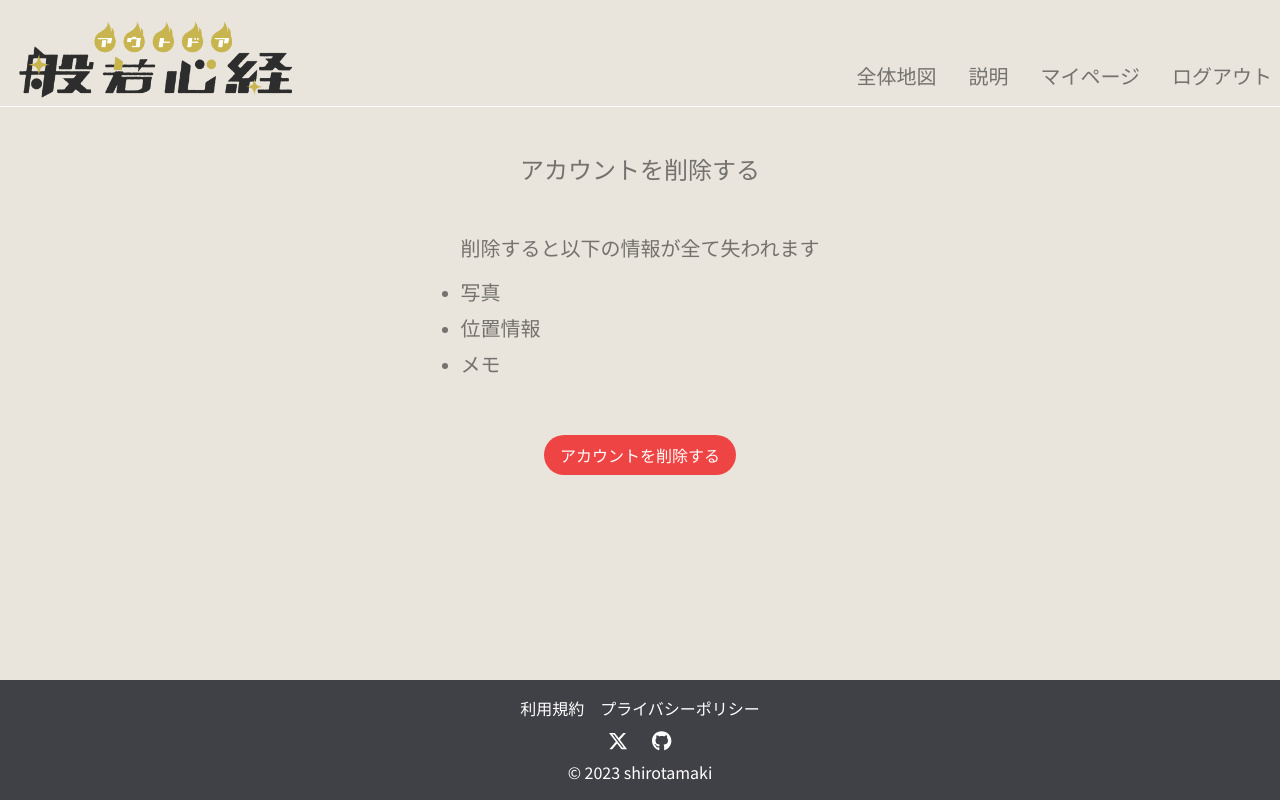
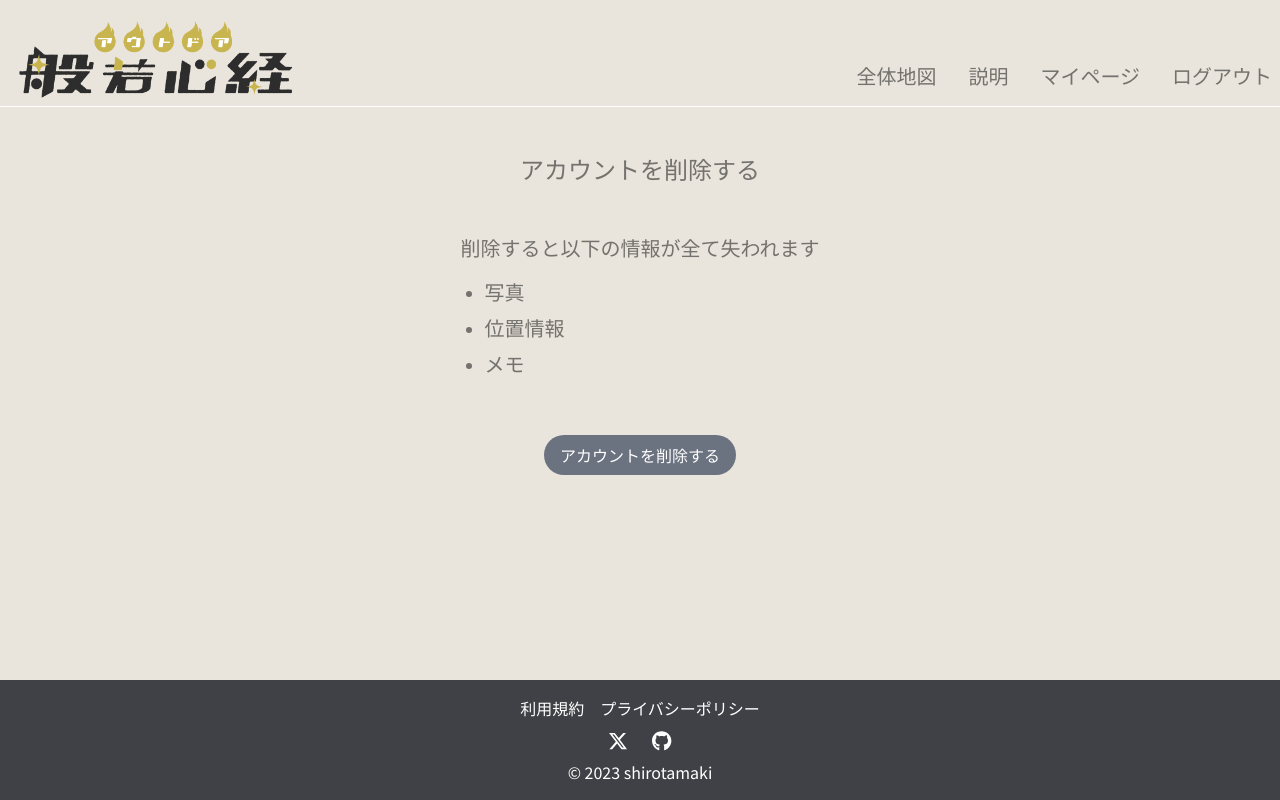
Before and after one commit to shirotamaki/outdoor-heart-sutra, a Next.js app in the folder frontend/: page /delete-account in a window 1280 px wide. Built offline with nearby package versions, Linux system fonts and the light colour scheme; no server answers; sample sign-in values are in the browser's storage; a web font is replaced by a local one.

Commit message:
💄 ボタンの色を変更する

```diff
--- a/frontend/src/features/user/DeleteUser.tsx
+++ b/frontend/src/features/user/DeleteUser.tsx
@@ -42,7 +42,7 @@ const DeleteUser = () => {
         <button
           data-testid='delete-button'
           onClick={openModal}
-          className='hover:opacity-50 transition-all duration-100 text-base bg-red-500 hover:bg-red-700 text-white font-notoSans py-2 px-4 rounded-full'
+          className='transition-all duration-100 text-base bg-gray-500 hover:bg-gray-400 text-white font-notoSans py-2 px-4 rounded-full'
         >
           アカウントを削除する
         </button>
--- a/frontend/src/pages/delete-account.tsx
+++ b/frontend/src/pages/delete-account.tsx
@@ -34,7 +34,7 @@ const DeleteAccount = () => {
 
           <div className='items-left'>
             <p className='pb-4'>削除すると以下の情報が全て失われます</p>
-            <ul className='list-disc'>
+            <ul className='list-disc px-6'>
               <li className='pb-2'>写真</li>
               <li className='pb-2'>位置情報</li>
               <li className='pb-2'>メモ</li>
--- a/frontend/src/pages/mypage.tsx
+++ b/frontend/src/pages/mypage.tsx
@@ -73,7 +73,7 @@ const MyPage = ({ photos, user }: MyPageProps) => {
           </div>
           <Link
             href='/delete-account'
-            className='hover:opacity-50 transition-all duration-100 font-kinuta text-2xl text-red-600'
+            className='hover:opacity-50 transition-all duration-100 font-kinuta text-2xl text-black/75'
           >
             退会する
           </Link>
```
